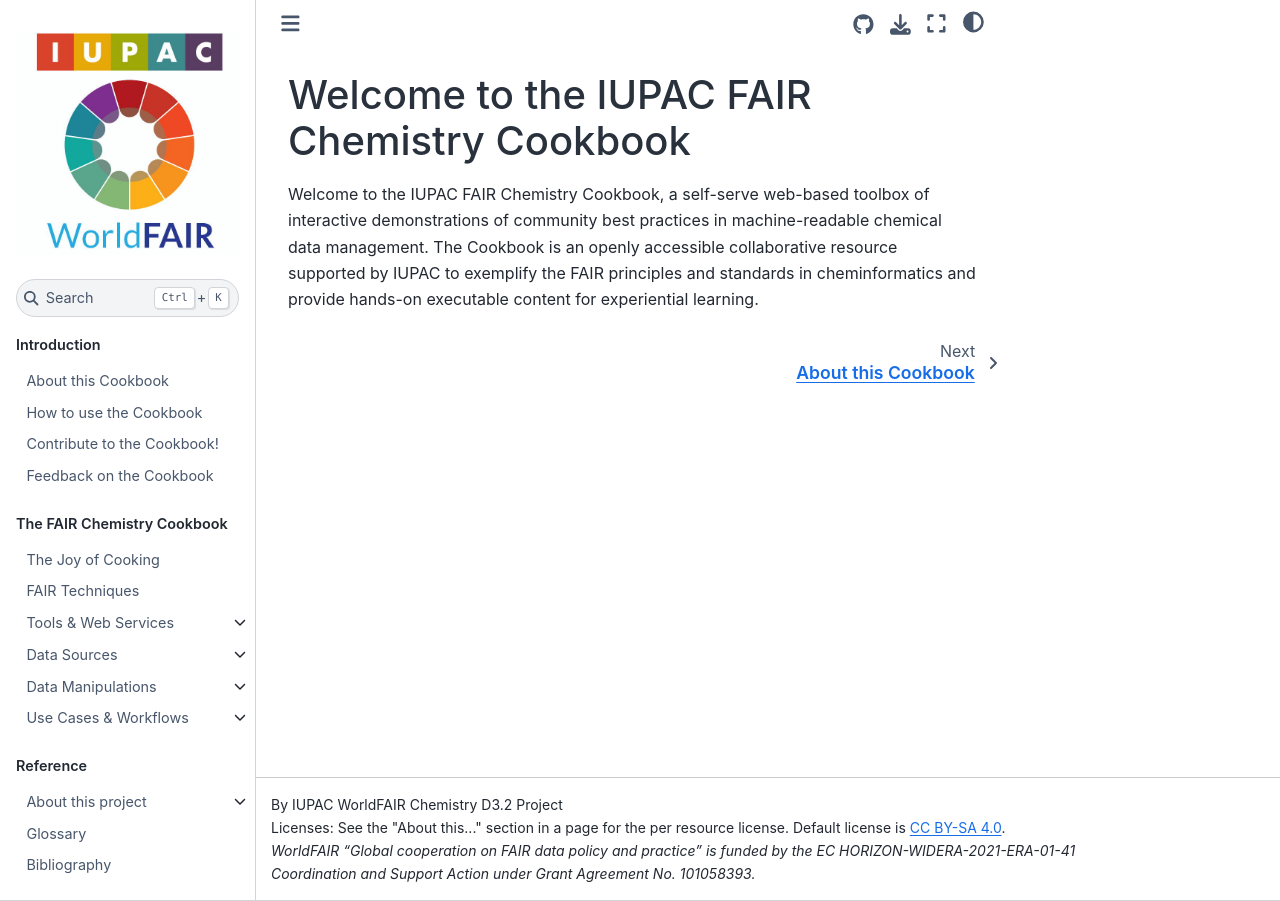
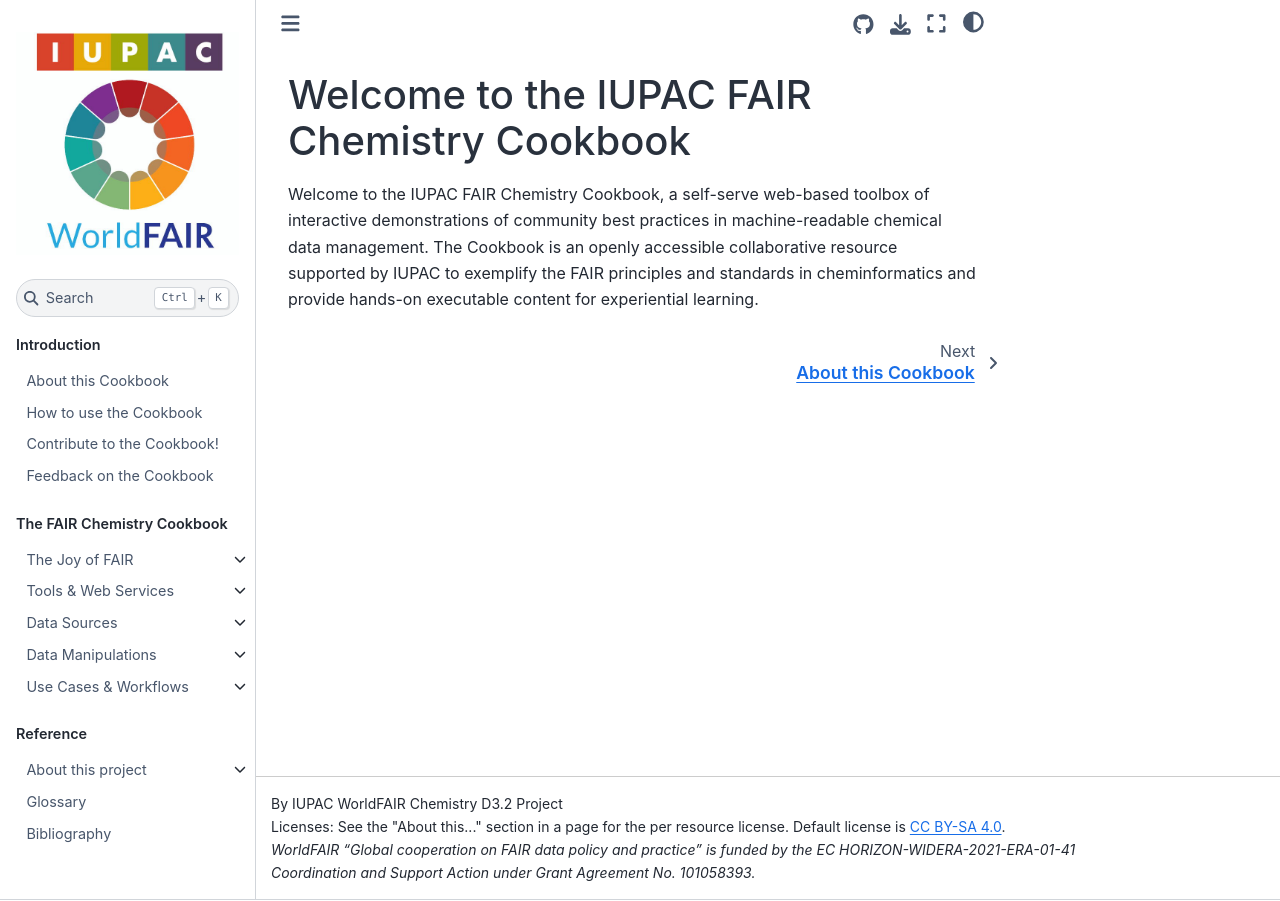
Before and after one commit to IUPAC/WFChemCookbook, a Jupyter Book: the page built from book/intro.md, in a window 1280 px wide. Built offline with Jupyter Book 1.0.4 settings and Sphinx 7.4.7 and the Sphinx Book theme 1.1.4, drawn with Linux system fonts in a browser that asks for light colours; pages that are not in the unit, such as notebooks, are missing from menus; comment, search, counter and statistics services are not loaded.

```diff
--- a/book/_toc.yml
+++ b/book/_toc.yml
@@ -14,9 +14,10 @@ parts:
   - caption: The FAIR Chemistry Cookbook
     chapters:
     - file: cooking
-      title: The Joy of Cooking
-    - file: techniques
-      title: FAIR Techniques
+      title: The Joy of FAIR
+      sections:
+        - file: techniques
+          title: FAIR Techniques
     - file: tools
       title: Tools & Web Services
       sections:
@@ -32,7 +33,7 @@ parts:
             - file: datasources/pubchem_pugrest1
             - file: datasources/pubchem_pugrest2
             - file: datasources/pubchem_pugrest3
-        - file: datasources/pubchem_view
+        - file: datasources/pubchem_pugview
     - file: manipulations
       title: Data Manipulations
       sections:
```
